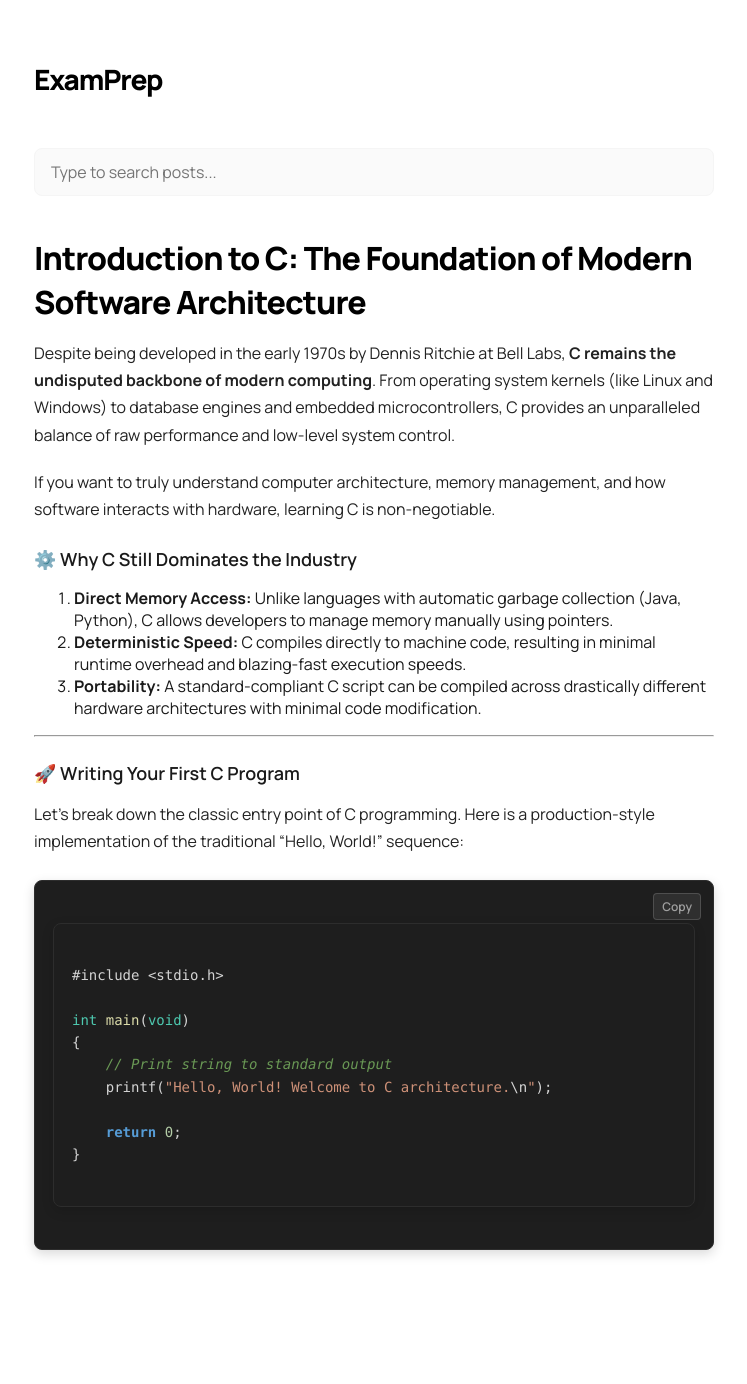
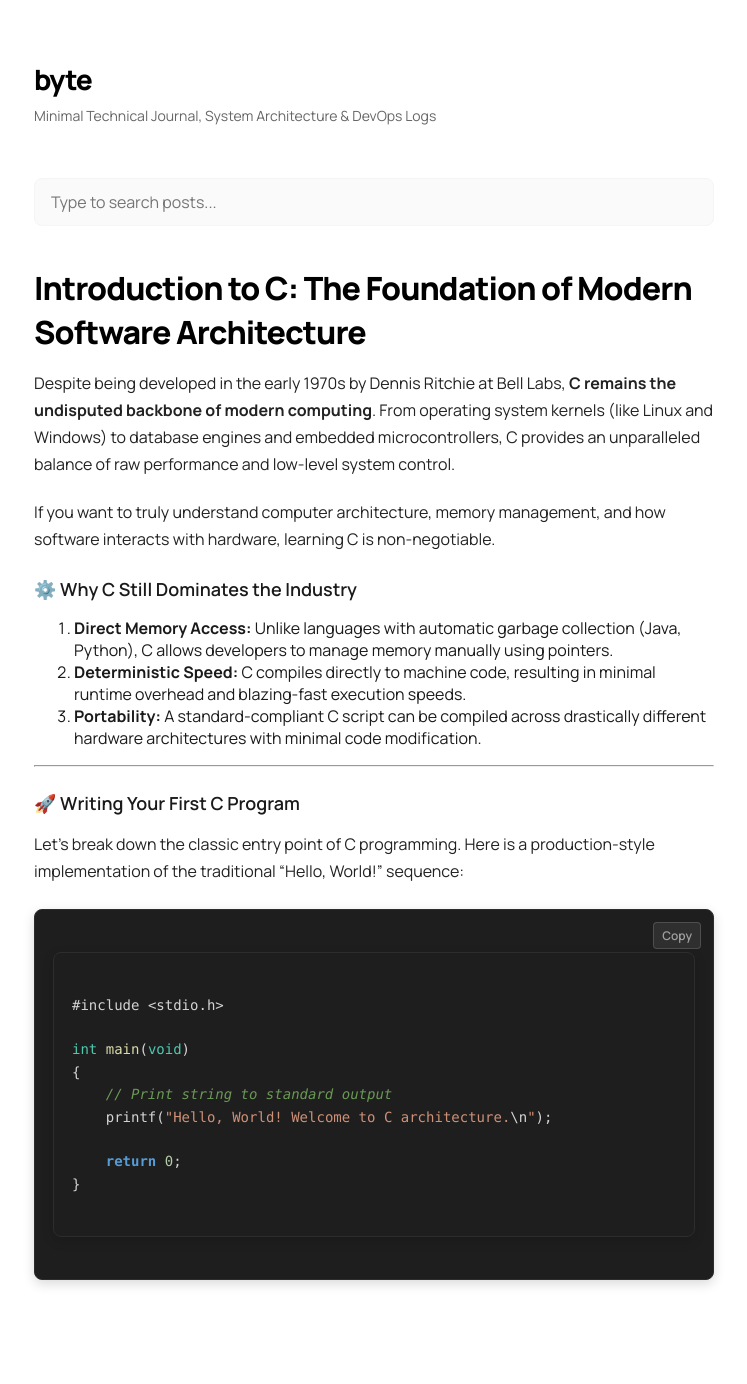
Before and after one commit to examli/examli.github.io, a Jekyll site: the page built from _posts/2026-05-26-introduction-to-c.md, in a window 1280 px wide. Shown: the whole page, without its empty margins (266-1013 px from the left). Built offline with Jekyll 4.4.1, drawn with Linux system fonts in a browser that asks for light colours; comment, search, counter and statistics services are not loaded; before the commit the page ends 1354 px from its top, so only the background shows below that.

Commit message:
Update _config.yml

```diff
--- a/_config.yml
+++ b/_config.yml
@@ -1,5 +1,6 @@
-title: ExamPrep
-description:
+title: byte
+description: Minimal Technical Journal, System Architecture & DevOps Logs
+url: "https://byte.sojwal.dev"
 permalink: /:title/
 future: true
 highlighter: rouge
```
